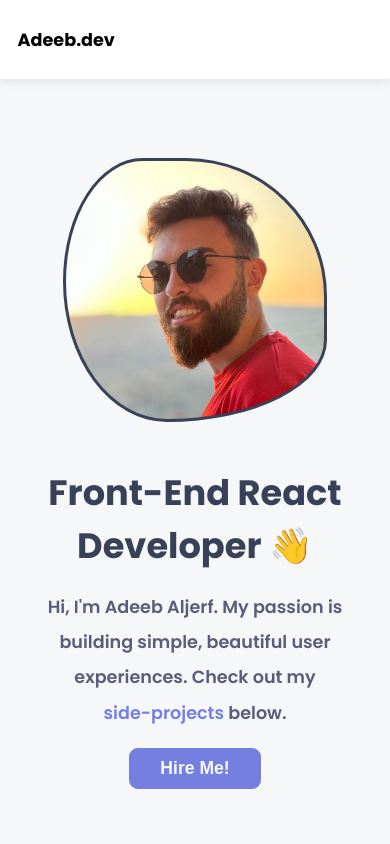
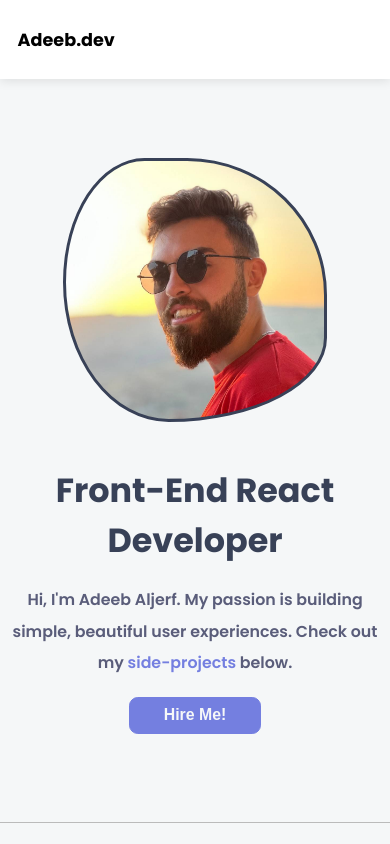
Before and after one commit to AdeebAljerf/Portfolio, a React (Vite) app: page / in a window 390 px wide. Shown: the top 844 px of the page. Built offline with nearby package versions, Linux system fonts and the light colour scheme; some icons are missing.

Commit message:
fix home media and section border

```diff
--- a/src/component/Contact/Contact.jsx
+++ b/src/component/Contact/Contact.jsx
@@ -12,7 +12,7 @@ export default function Contact() {
     });
   };
   return (
-    <section className="contact container section " id="section--4">
+    <section className="contact  section " id="section--4">
       <h2 className="contact-title">Contact</h2>
       <div className="contact-links">
         <span onClick={handleCopyClick} style={{ cursor: "pointer" }}>
--- a/src/component/home/Home.css
+++ b/src/component/home/Home.css
@@ -137,8 +137,9 @@
   .hero-text p,
   .projects-link,
   .hero-btn {
-    font-size: 2rem;
+    font-size: 1.8rem;
   }
+
   .projects-link {
     display: inline-block;
   }
@@ -152,11 +153,12 @@
 
     height: auto;
     max-width: 61rem;
-    padding: 5rem 4rem;
+    padding: 0 1rem;
+    /* padding: 5rem 4rem; */
     /* padding: 1rem; */
   }
   .hero-text h1 {
-    font-size: 4rem;
+    font-size: 3.8rem;
   }
   .hero-text {
     text-align: center;
--- a/src/component/home/Home.jsx
+++ b/src/component/home/Home.jsx
@@ -35,7 +35,7 @@ export default function Home({ setIsSticky }) {
       ref={heroRef}
     >
       <div className="hero-text">
-        <h1>Front-End React Developer 👋</h1>
+        <h1>Front-End React Developer </h1>
         <p>
           Hi, I'm Adeeb Aljerf. My passion is building simple, beautiful user
           experiences. Check out my{" "}
--- a/src/component/projects/Projects.jsx
+++ b/src/component/projects/Projects.jsx
@@ -46,10 +46,7 @@ export default function Projects() {
   const [currentActive, setCurrentActive] = useState("all");
   const [projects, setProjects] = useState(allProjects);
   return (
-    <section
-      className="projects container section reveal-section"
-      id="section--3"
-    >
+    <section className="projects  section reveal-section" id="section--3">
       <section className="left-section">
         <button
           onClick={() => {
--- a/src/index.css
+++ b/src/index.css
@@ -53,9 +53,10 @@ body {
   padding-top: 9rem;
   padding-bottom: 10rem;
 }
+
 .section--hidden {
   opacity: 0;
-  transform: scale(0.9) translateY(5rem);
+  transform: scale(0.9) translateY(3rem);
 }
 
 .section--visible {
```
